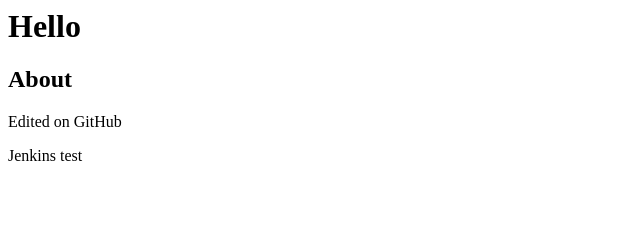
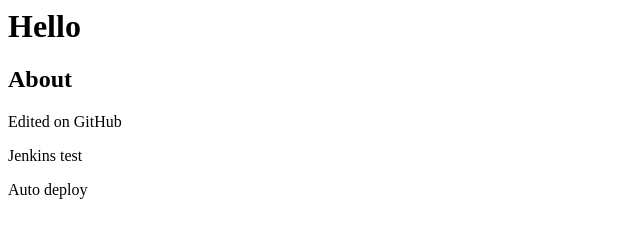
Before and after one commit to vishwavishwavv90256/mysite, a plain HTML site: page index.html in a window 1280 px wide. Shown: the full height of the page, 0-640 px from the left. Drawn offline with Linux system fonts and the light colour scheme.

Commit message:
auto deploy test

```diff
--- a/index.html
+++ b/index.html
@@ -2,3 +2,4 @@
 <h2>About</h2>
 <p>Edited on GitHub</p>
 <p>Jenkins test</p>
+<p>Auto deploy</p>
```
